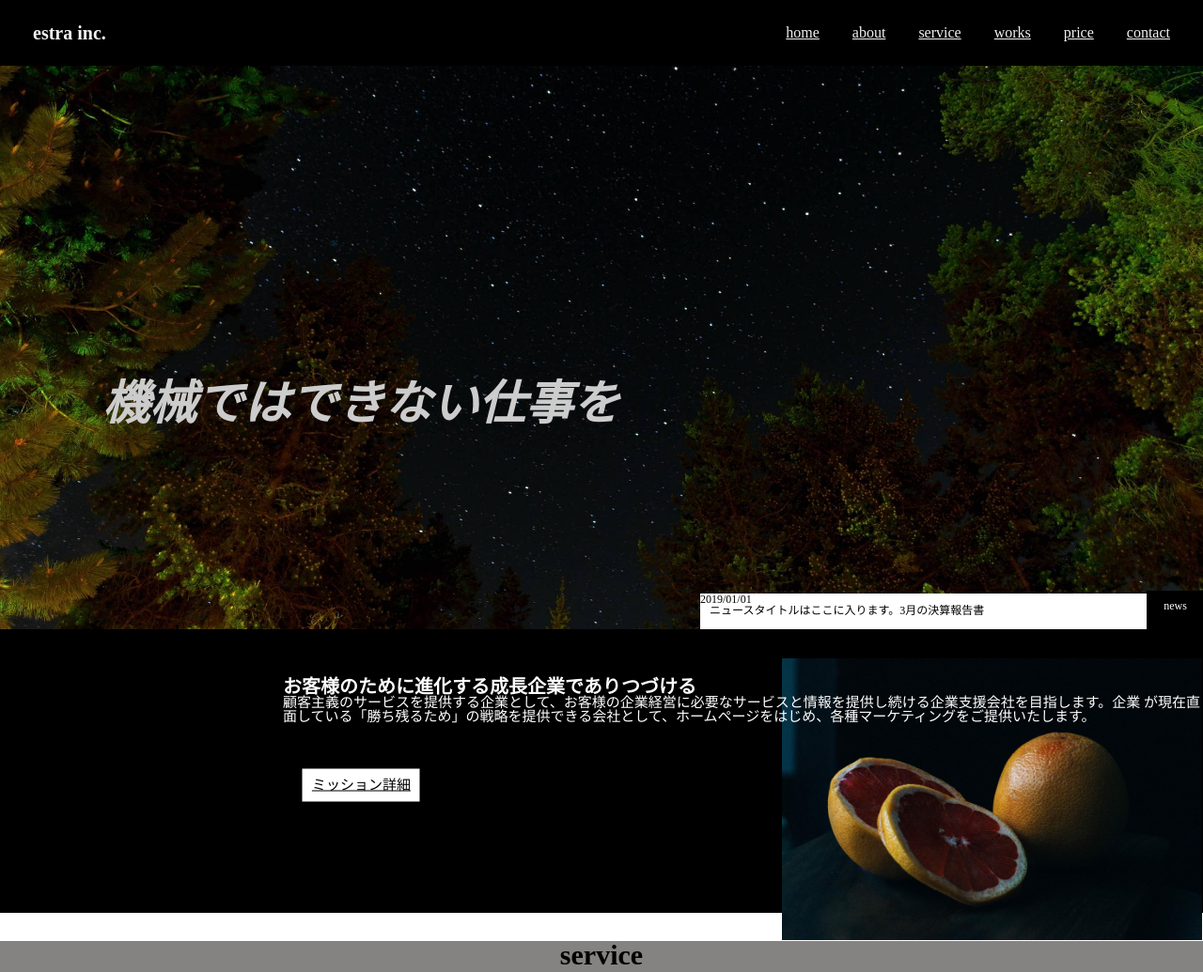
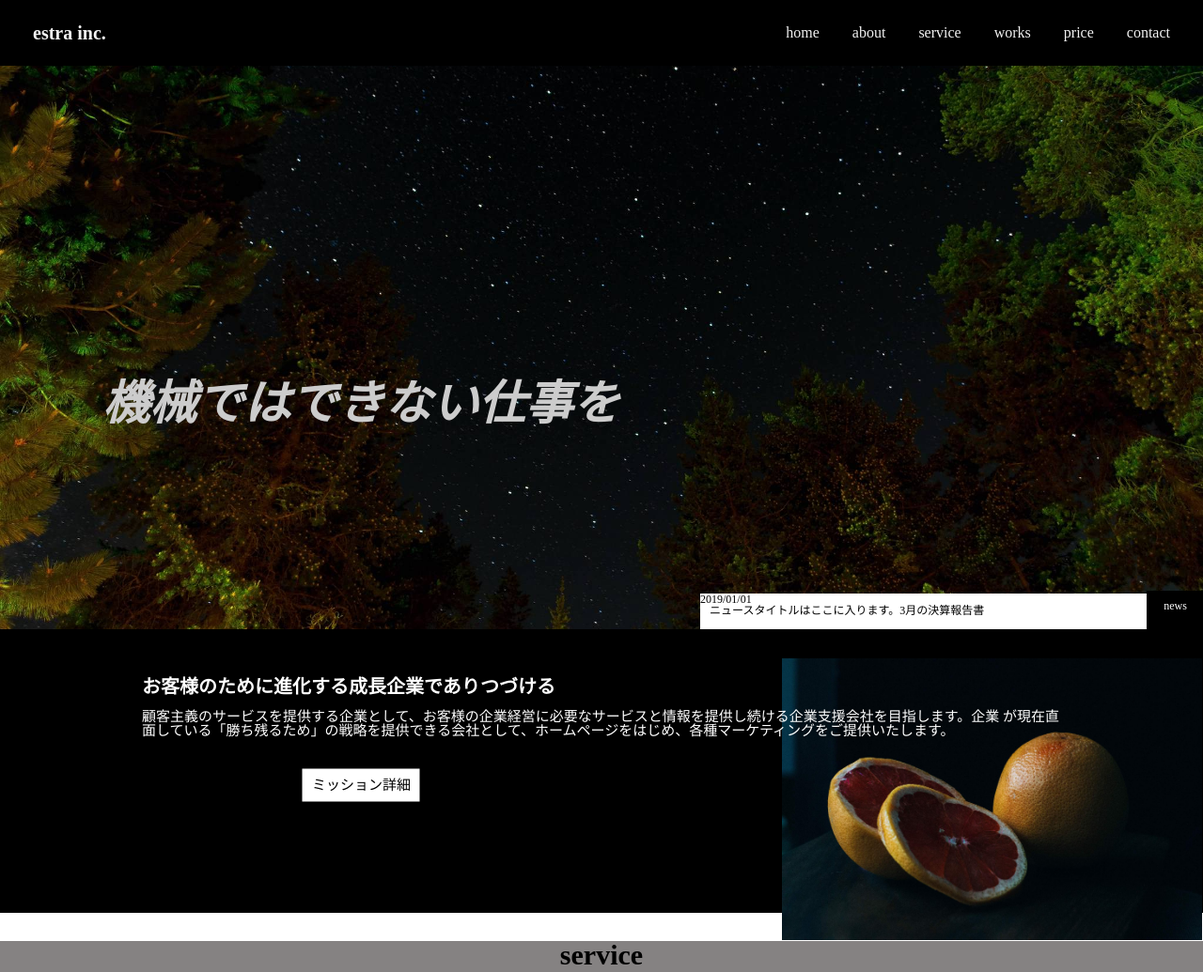
Before and after one commit to chonchon0516/20210215_toyoda, a plain HTML site: page index.html in a window 1280 px wide. Shown: the top 1035 px of the page at 94% size. Drawn offline with Linux system fonts and the light colour scheme.

Commit message:
css update9

```diff
--- a/css/style.css
+++ b/css/style.css
@@ -44,6 +44,7 @@ select {
 
 .header-nav a {
   color: #f2f2f2;
+  text-decoration: none;
 }
 
 /* eyecatch */
@@ -85,7 +86,7 @@ select {
   background: white;
   color: #000;
 }
-.info2{
+.info2 {
   margin-left: 10px;
 }
 
@@ -111,16 +112,17 @@ select {
 }
 .eye_box h3 {
   color: white;
-  padding-left: 150px;
+  padding-right: 150px;
   padding-top: 50px;
   margin-left: 150px;
+  margin-bottom: 15px;
   font-size: 20px;
 }
 .eye_box p {
   color: white;
   position: relative;
   z-index: 3;
-  padding-left: 150px;
+  padding-right: 150px;
   margin-left: 150px;
   padding-bottom: 200px;
   font-size: 15px;
@@ -148,6 +150,7 @@ select {
   color: #000;
   padding: 10px;
   font-size: 15px;
+  text-decoration: none;
 }
 
 /* about */
@@ -266,7 +269,7 @@ select {
   font-size: 15px;
   color: #000;
 }
-.line2{
+.line2 {
   width: 550px;
   padding-right: 200px;
   font-size: 15px;
@@ -441,7 +444,7 @@ select {
   height: 200px;
   background: #000;
   text-align: center;
-  line-height: 80px;
+  line-height: 120px;
 }
 
 .footer-wrap {
@@ -469,7 +472,9 @@ select {
 
 .footer-nav a {
   color: #f2f2f2;
+  text-decoration: none;
 }
 .footer small {
+  margin-bottom: 5px;
   color: #ccc;
 }
```
